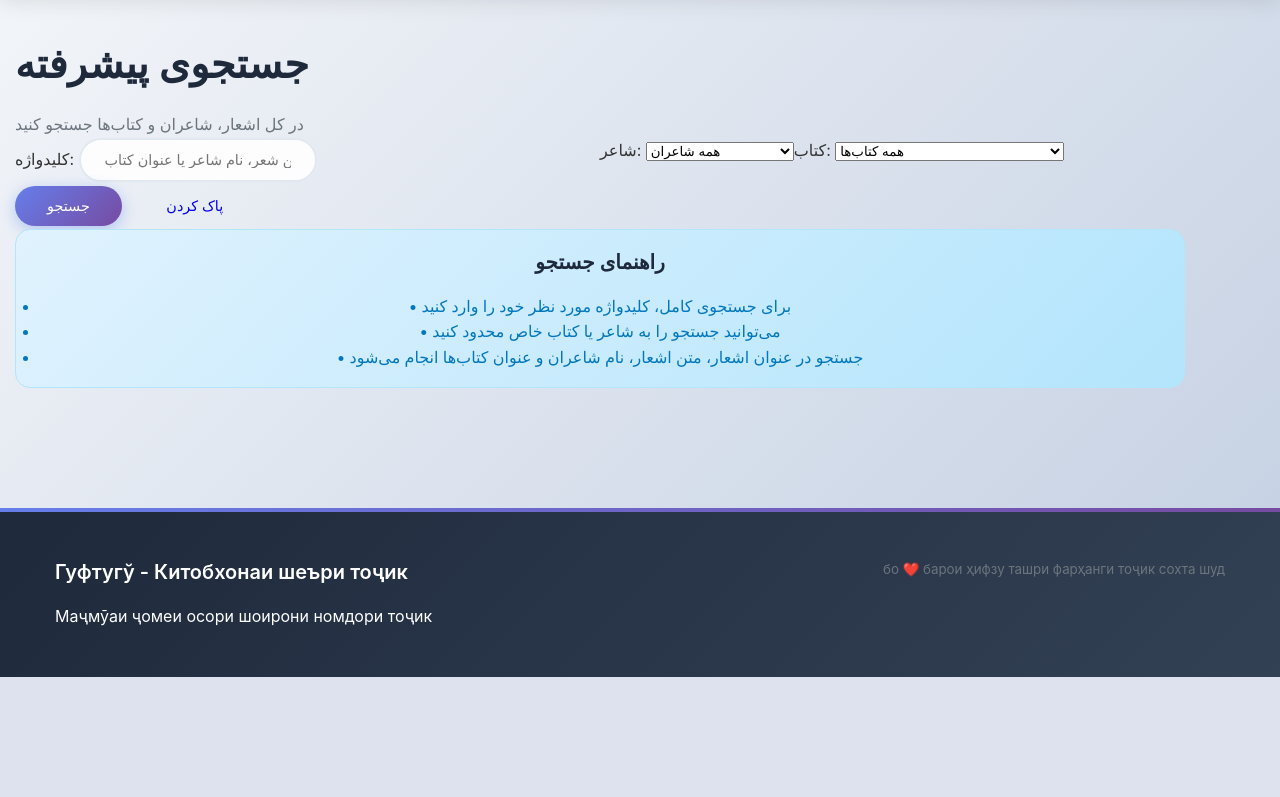
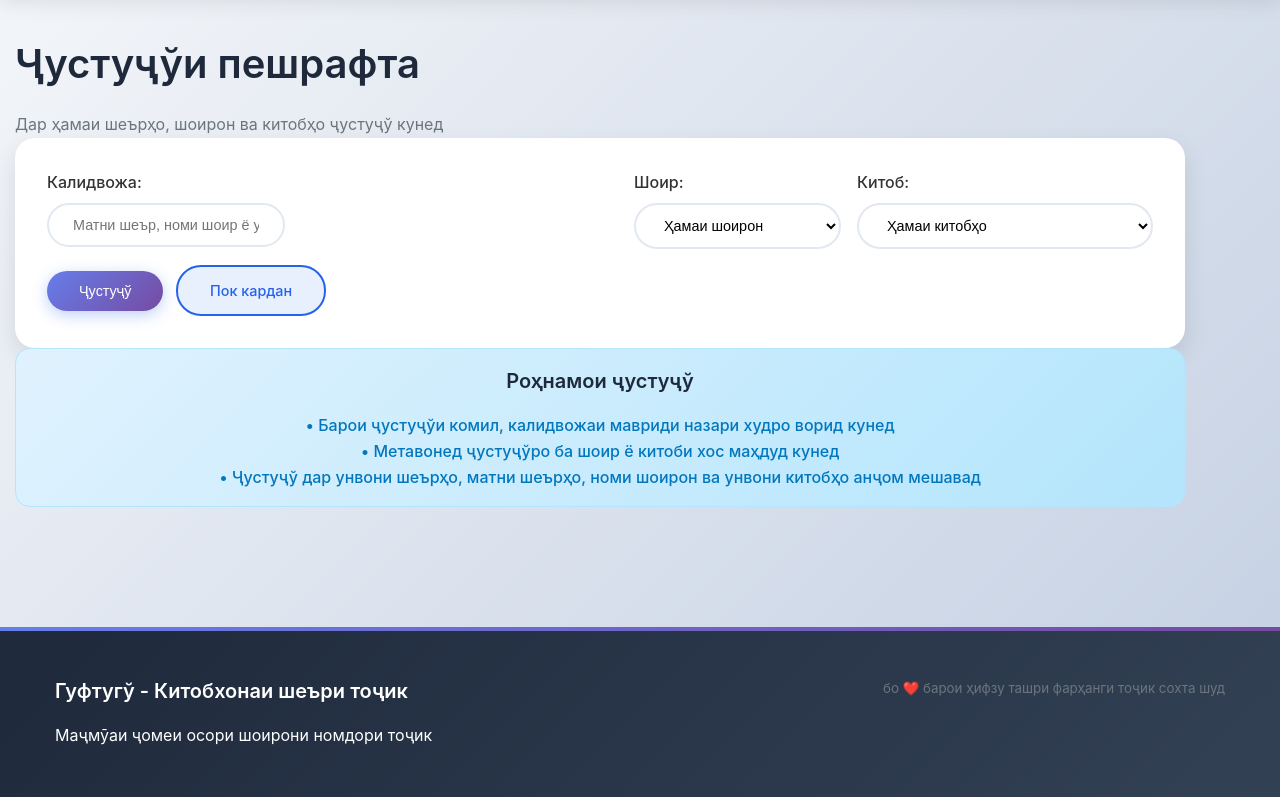
Before and after one commit to irshod/Guftaho, a Django app: page /search/ in a window 1280 px wide. Shown: the part 127-924 px from the top of the page. Before the commit the page ends 804 px from the top, so only its background shows below. Run offline with Django 4.2, Linux system fonts and the light colour scheme; data comes from the database, SQL or seed files in the repository; some libraries are stand-ins or nearby versions.

Commit message:
Complete search page conversion - Full Persian to Tajik Cyrillic transformation finished
Co-authored-by: irshod <26406187+irshod@users.noreply.github.com>

```diff
--- a/templates/poetry/search.html
+++ b/templates/poetry/search.html
@@ -1,30 +1,30 @@
 {% extends 'base.html' %}
 {% load crispy_forms_tags %}
 
-{% block title %}جستجو - گفتگو{% endblock %}
+{% block title %}Ҷустуҷў - Гуфтугў{% endblock %}
 
 {% block content %}
 <div class="row">
     <div class="col-12">
-        <h1>جستجوی پیشرفته</h1>
-        <p class="text-muted">در کل اشعار، شاعران و کتاب‌ها جستجو کنید</p>
+        <h1 class="fade-in">Ҷустуҷўи пешрафта</h1>
+        <p class="text-muted">Дар ҳамаи шеърҳо, шоирон ва китобҳо ҷустуҷў кунед</p>
     </div>
 </div>
 
 <!-- Search Form -->
 <div class="row mb-5">
     <div class="col-12">
-        <form method="GET" class="row g-3">
-            <div class="col-md-6">
-                <label for="q" class="form-label">کلیدواژه:</label>
+        <form method="GET" style="display: flex; flex-wrap: wrap; gap: 1rem; background: white; padding: 2rem; border-radius: 20px; box-shadow: var(--card-shadow);">
+            <div style="flex: 1; min-width: 300px;">
+                <label for="q" style="display: block; margin-bottom: 0.5rem; font-weight: 500;">Калидвожа:</label>
                 <input type="text" class="form-control" id="q" name="q" value="{{ query }}"
-                       placeholder="متن شعر، نام شاعر یا عنوان کتاب...">
+                       placeholder="Матни шеър, номи шоир ё унвони китоб...">
             </div>
 
-            <div class="col-md-3">
-                <label for="poet" class="form-label">شاعر:</label>
-                <select class="form-select" id="poet" name="poet">
-                    <option value="">همه شاعران</option>
+            <div style="flex: 0 0 200px;">
+                <label for="poet" style="display: block; margin-bottom: 0.5rem; font-weight: 500;">Шоир:</label>
+                <select class="form-control" id="poet" name="poet">
+                    <option value="">Ҳамаи шоирон</option>
                     {% for poet in poets %}
                     <option value="{{ poet.slug }}" {% if poet_filter == poet.slug %}selected{% endif %}>
                         {{ poet.name }}
@@ -33,10 +33,10 @@
                 </select>
             </div>
 
-            <div class="col-md-3">
-                <label for="book" class="form-label">کتاب:</label>
-                <select class="form-select" id="book" name="book">
-                    <option value="">همه کتاب‌ها</option>
+            <div style="flex: 0 0 200px;">
+                <label for="book" style="display: block; margin-bottom: 0.5rem; font-weight: 500;">Китоб:</label>
+                <select class="form-control" id="book" name="book">
+                    <option value="">Ҳамаи китобҳо</option>
                     {% for book in books %}
                     <option value="{{ book.slug }}" {% if book_filter == book.slug %}selected{% endif %}>
                         {{ book.title }} - {{ book.poet.name }}
@@ -45,13 +45,12 @@
                 </select>
             </div>
 
-            <div class="col-12">
-                <button type="submit" class="btn btn-primary">
-                    <i class="fas fa-search me-2"></i>
-                    جستجو
+            <div style="align-self: flex-end;">
+                <button type="submit" class="btn btn-primary" style="margin-right: 0.5rem;">
+                    Ҷустуҷў
                 </button>
-                <a href="{% url 'search' %}" class="btn btn-outline-secondary ms-2">
-                    پاک کردن
+                <a href="{% url 'search' %}" class="btn btn-outline-light" style="background: rgba(37, 99, 235, 0.1); color: var(--primary-color); border-color: var(--primary-color);">
+                    Пок кардан
                 </a>
             </div>
         </form>
@@ -63,21 +62,21 @@
 <div class="row">
     <div class="col-12">
         <div class="d-flex justify-content-between align-items-center mb-4">
-            <h3>نتایج جستجو</h3>
-            <span class="badge bg-primary fs-6">{{ total_results }} نتیجه</span>
+            <h3 class="fade-in">Натиҷаҳои ҷустуҷў</h3>
+            <span class="badge">{{ total_results }} натиҷа</span>
         </div>
 
         {% if query %}
-        <div class="alert alert-info">
-            <strong>جستجو برای:</strong> "{{ query }}"
-            {% if poet_filter %} در آثار
+        <div class="alert alert-info fade-in">
+            <strong>Ҷустуҷў барои:</strong> "{{ query }}"
+            {% if poet_filter %} дар осори
             <strong>
                 {% for poet in poets %}
                     {% if poet.slug == poet_filter %}{{ poet.name }}{% endif %}
                 {% endfor %}
             </strong>
             {% endif %}
-            {% if book_filter %} در کتاب
+            {% if book_filter %} дар китоби
             <strong>
                 {% for book in books %}
                     {% if book.slug == book_filter %}{{ book.title }}{% endif %}
@@ -92,89 +91,54 @@
 <div class="row">
     {% for poem in page_obj %}
     <div class="col-12 mb-4">
-        <div class="card">
+        <div class="card fade-in">
             <div class="card-body">
                 <h5 class="card-title">
-                    <a href="{% url 'poem_detail' poem.book.slug poem.slug %}" class="text-decoration-none">
+                    <a href="{% url 'poem_detail' poem.book.slug poem.slug %}" style="color: var(--primary-color); text-decoration: none;">
                         {{ poem.title }}
                     </a>
                 </h5>
 
                 <h6 class="card-subtitle mb-2 text-muted">
-                    <a href="{% url 'poet_detail' poem.book.poet.slug %}" class="text-decoration-none">
+                    <a href="{% url 'poet_detail' poem.book.poet.slug %}" style="color: var(--secondary-color); text-decoration: none;">
                         {{ poem.book.poet.name }}
                     </a>
                      -
-                    <a href="{% url 'book_detail' poem.book.slug %}" class="text-decoration-none">
+                    <a href="{% url 'book_detail' poem.book.slug %}" style="color: var(--secondary-color); text-decoration: none;">
                         {{ poem.book.title }}
                     </a>
                 </h6>
 
-                <p class="card-text">
+                <p class="card-text" style="line-height: 1.6; color: #4a5568;">
                     {{ poem.content|truncatewords:30 }}
                 </p>
 
-                <a href="{% url 'poem_detail' poem.book.slug poem.slug %}" class="btn btn-outline-primary btn-sm">
-                    مطالعه کامل
+                <a href="{% url 'poem_detail' poem.book.slug poem.slug %}" class="btn btn-primary btn-sm">
+                    Мутолиаи пурра
                 </a>
             </div>
         </div>
     </div>
     {% empty %}
     <div class="col-12">
-        <div class="alert alert-warning text-center">
-            <h5>نتیجه‌ای یافت نشد</h5>
-            <p class="mb-0">لطفاً کلیدواژه‌های دیگری امتحان کنید یا فیلترها را تغییر دهید.</p>
+        <div class="alert alert-warning text-center fade-in">
+            <h5>Ҳеч натиҷае ёфт нашуд</h5>
+            <p class="mb-0">Лутфан калидвожаҳои дигарро кӯшиш кунед ё филтрҳоро тағйир диҳед.</p>
         </div>
     </div>
     {% endfor %}
 </div>
 
-<!-- Pagination -->
-{% if page_obj.has_other_pages %}
-<nav aria-label="صفحه‌بندی نتایج جستجو">
-    <ul class="pagination justify-content-center">
-        {% if page_obj.has_previous %}
-        <li class="page-item">
-            <a class="page-link" href="?page={{ page_obj.previous_page_number }}&q={{ query }}&poet={{ poet_filter }}&book={{ book_filter }}" aria-label="قبلی">
-                <span aria-hidden="true">&laquo;</span>
-            </a>
-        </li>
-        {% endif %}
-
-        {% for num in page_obj.paginator.page_range %}
-        {% if page_obj.number == num %}
-        <li class="page-item active">
-            <span class="page-link">{{ num }}</span>
-        </li>
-        {% elif num > page_obj.number|add:'-3' and num < page_obj.number|add:'3' %}
-        <li class="page-item">
-            <a class="page-link" href="?page={{ num }}&q={{ query }}&poet={{ poet_filter }}&book={{ book_filter }}">{{ num }}</a>
-        </li>
-        {% endif %}
-        {% endfor %}
-
-        {% if page_obj.has_next %}
-        <li class="page-item">
-            <a class="page-link" href="?page={{ page_obj.next_page_number }}&q={{ query }}&poet={{ poet_filter }}&book={{ book_filter }}" aria-label="بعدی">
-                <span aria-hidden="true">&raquo;</span>
-            </a>
-        </li>
-        {% endif %}
-    </ul>
-</nav>
-{% endif %}
-
 {% else %}
 <!-- No search performed yet -->
 <div class="row">
     <div class="col-12">
-        <div class="alert alert-info text-center">
-            <h5>راهنمای جستجو</h5>
-            <ul class="list-unstyled mb-0">
-                <li>• برای جستجوی کامل، کلیدواژه مورد نظر خود را وارد کنید</li>
-                <li>• می‌توانید جستجو را به شاعر یا کتاب خاص محدود کنید</li>
-                <li>• جستجو در عنوان اشعار، متن اشعار، نام شاعران و عنوان کتاب‌ها انجام می‌شود</li>
+        <div class="alert alert-info text-center fade-in">
+            <h5>Роҳнамои ҷустуҷў</h5>
+            <ul style="list-style: none; padding: 0;">
+                <li>• Барои ҷустуҷўи комил, калидвожаи мавриди назари худро ворид кунед</li>
+                <li>• Метавонед ҷустуҷўро ба шоир ё китоби хос маҳдуд кунед</li>
+                <li>• Ҷустуҷў дар унвони шеърҳо, матни шеърҳо, номи шоирон ва унвони китобҳо анҷом мешавад</li>
             </ul>
         </div>
     </div>
```
